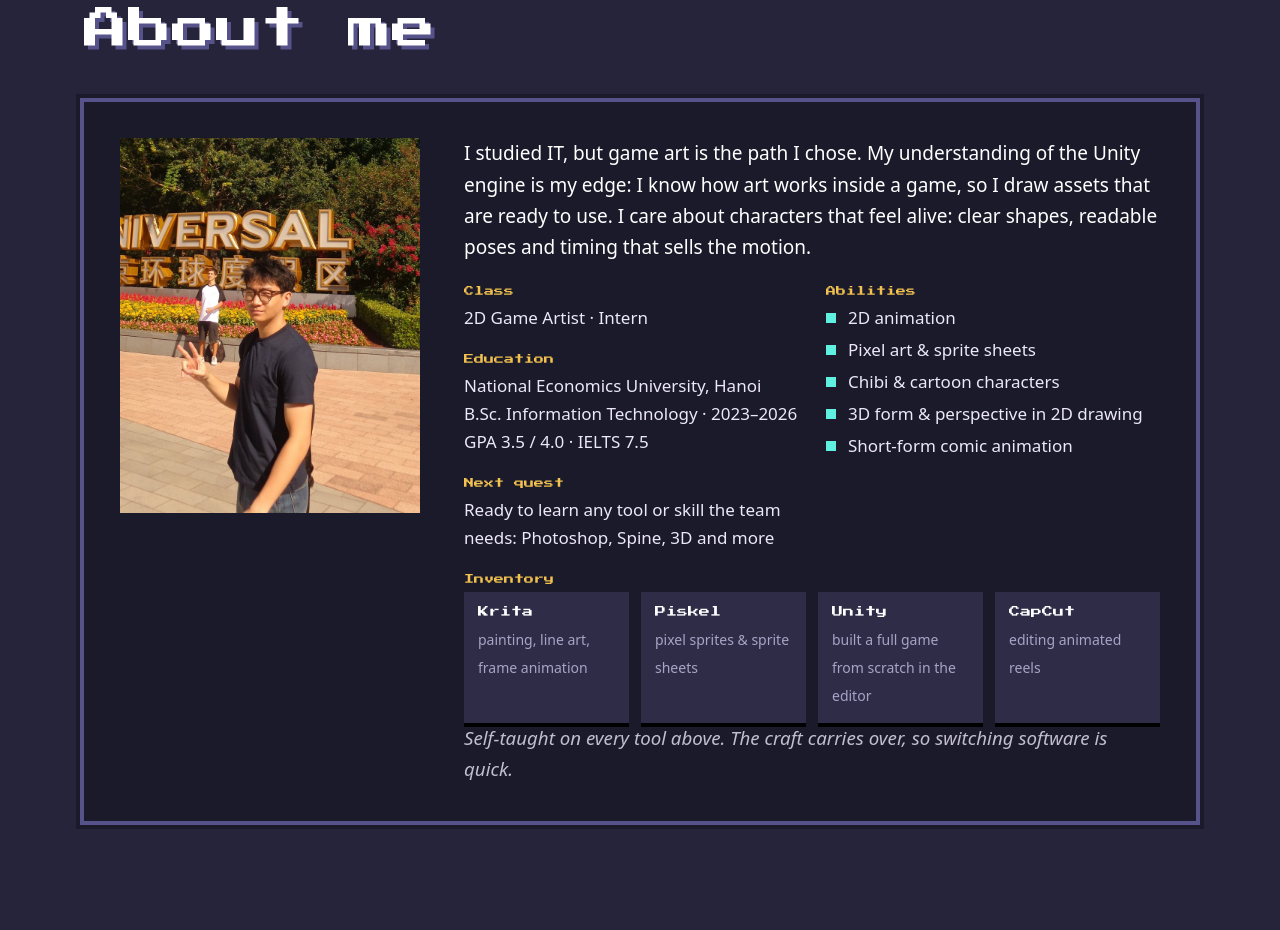
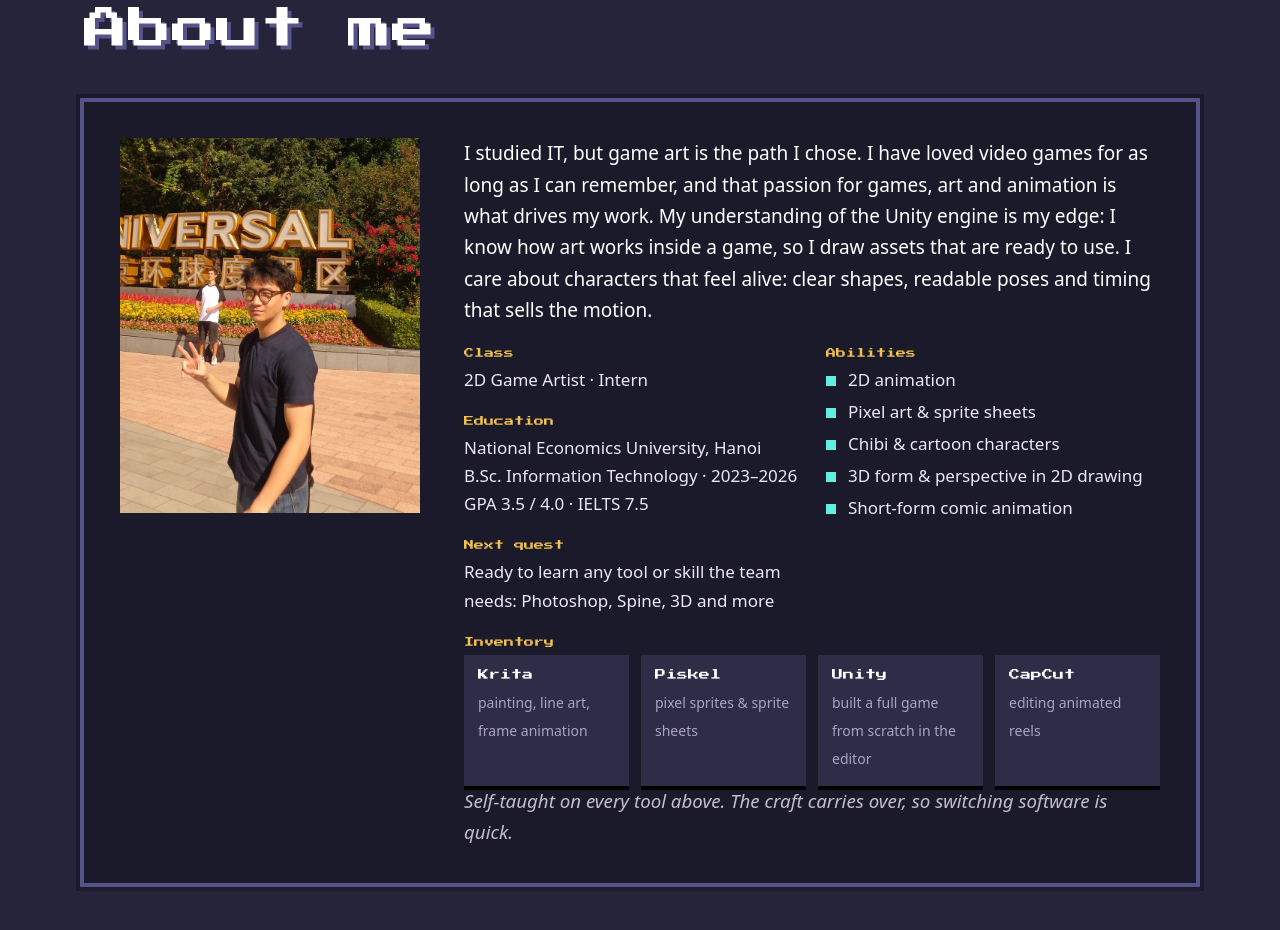
Before and after one commit to quik11/quik11.github.io, a plain HTML site: page index.html in a window 1280 px wide. Shown: the part 10426-11356 px from the top of the page. Drawn offline with Linux system fonts and the light colour scheme.

Commit message:
Add files via upload

```diff
--- a/index.html
+++ b/index.html
@@ -264,7 +264,7 @@
         <img class="px fit" src="assets/neu/idle.gif" alt="" data-photo="assets/khanh.jpg">
       </div>
       <div class="info">
-        <p class="lead">I studied IT, but game art is the path I chose. My understanding of the Unity engine is my edge: I know how art works inside a game, so I draw assets that are ready to use. I care about characters that feel alive: clear shapes, readable poses and timing that sells the motion.</p>
+        <p class="lead">I studied IT, but game art is the path I chose. I have loved video games for as long as I can remember, and that passion for games, art and animation is what drives my work. My understanding of the Unity engine is my edge: I know how art works inside a game, so I draw assets that are ready to use. I care about characters that feel alive: clear shapes, readable poses and timing that sells the motion.</p>
         <div class="cols">
           <div>
             <h4>Class</h4>
```
